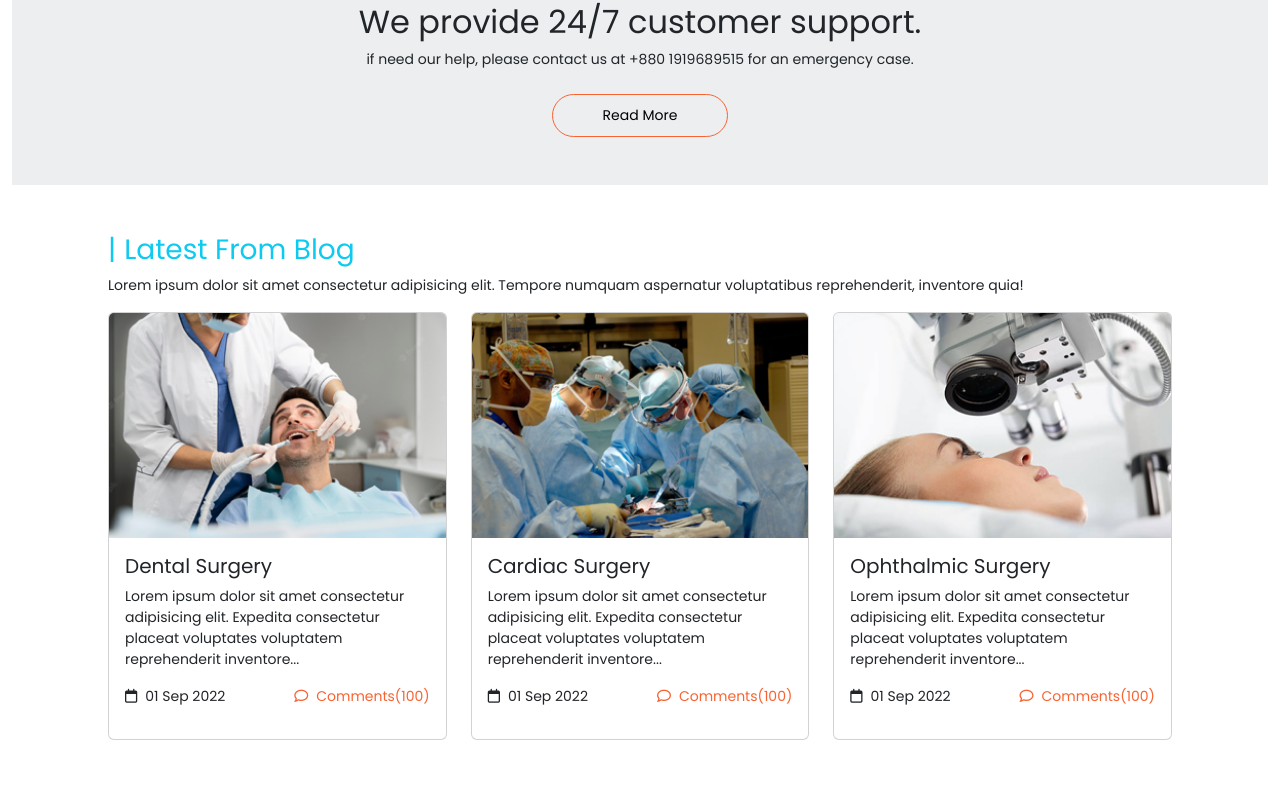
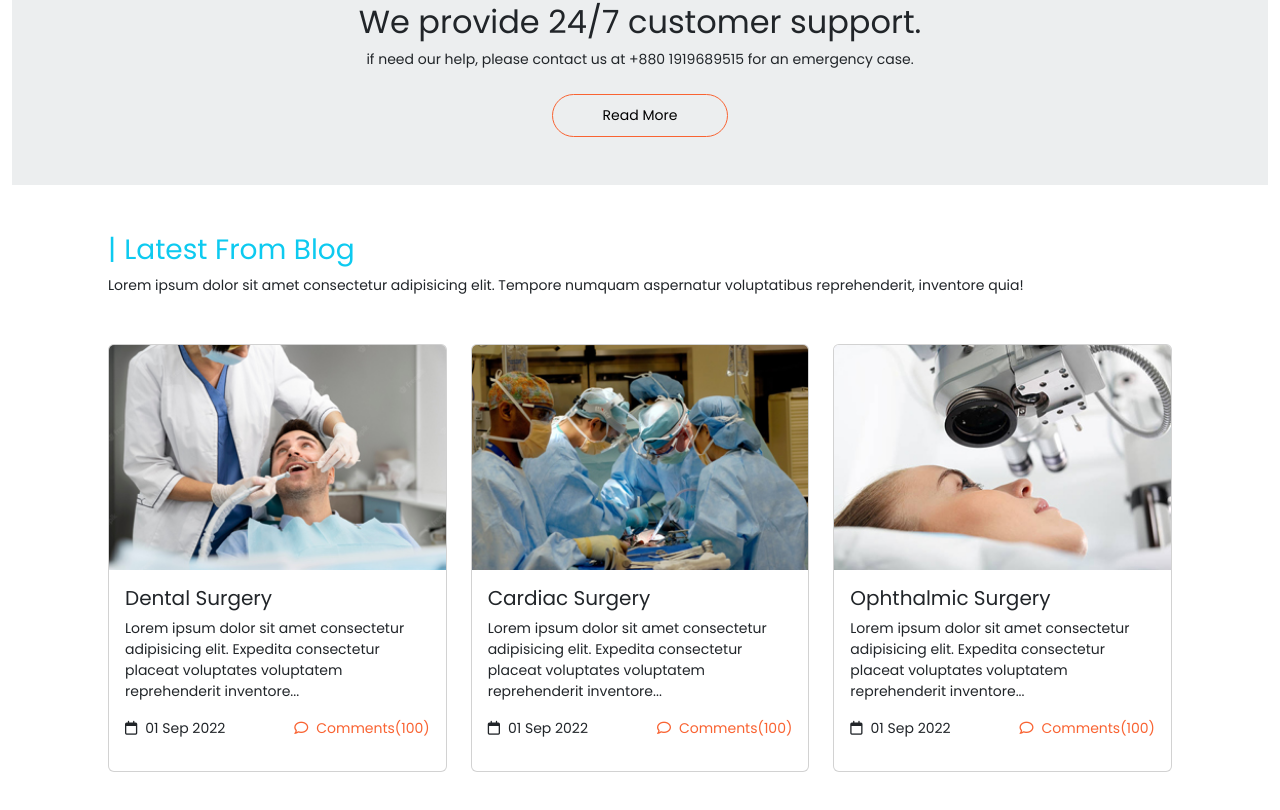
Before and after one commit to Shah-Md-Jihan/rainbow-hospital, a plain HTML site: page index.html in a window 1280 px wide. Shown: the part 3869-4679 px from the top of the page. Before the commit the page ends 4657 px from the top, so only its background shows below. Drawn offline with nearby package versions, Linux system fonts and the light colour scheme.

Commit message:
blog section updated

```diff
--- a/index.html
+++ b/index.html
@@ -454,10 +454,14 @@
 
         <!-- latest blog section start -->
         <section class="p-5">
-            <div class="latest_blog_top px-5">
+            <!-- blog top -->
+            <div class="px-5">
                 <h3 class="text-info"><span class="me-2">|</span>Latest From Blog</h3>
                 <p>Lorem ipsum dolor sit amet consectetur adipisicing elit. Tempore numquam aspernatur voluptatibus
                     reprehenderit, inventore quia!</p>
+            </div>
+            <!-- blog bottom -->
+            <div class="mt-5 px-5">
                 <div class="row row-cols-1 row-cols-md-3 g-4">
                     <div class="col">
                         <div class="card h-100">
```
